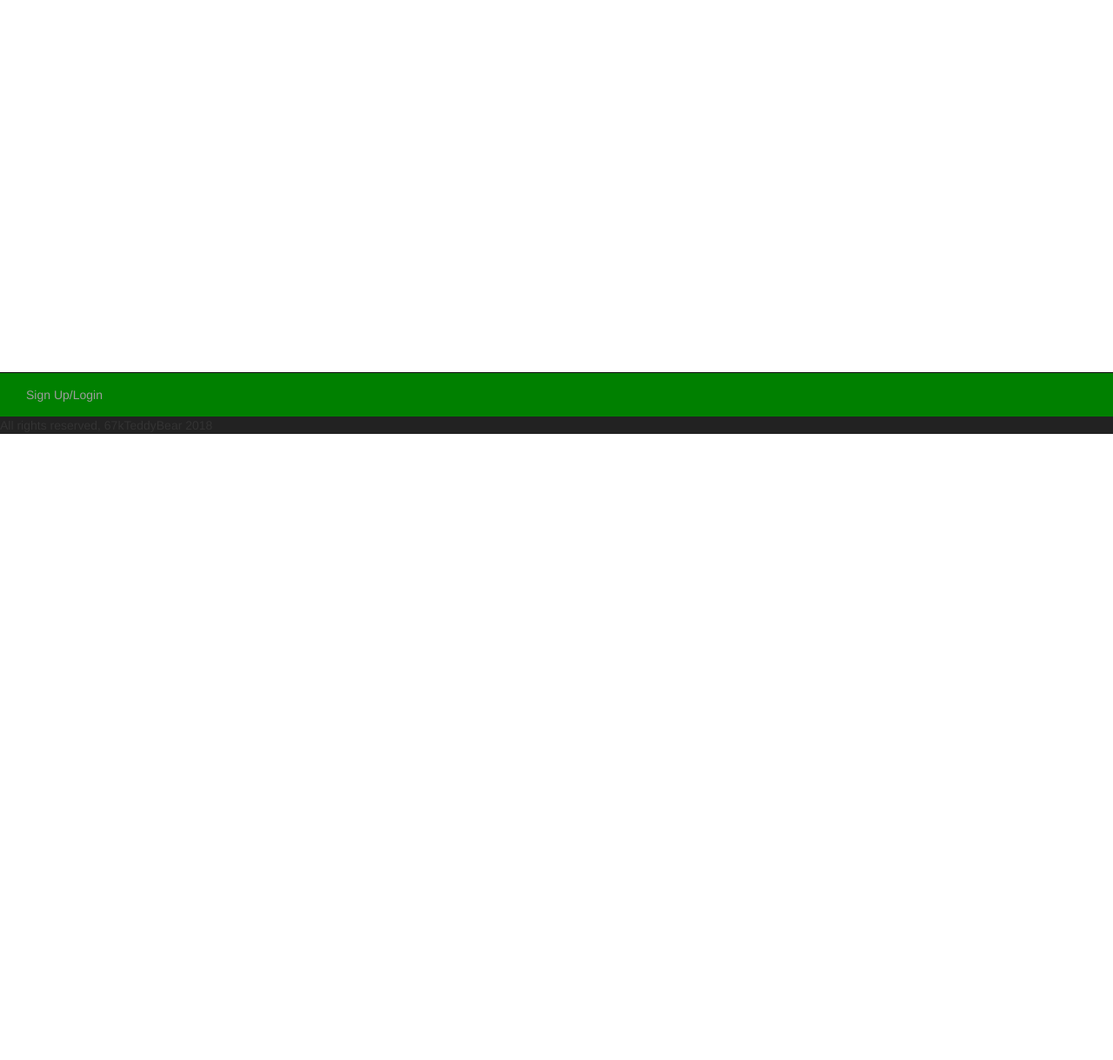
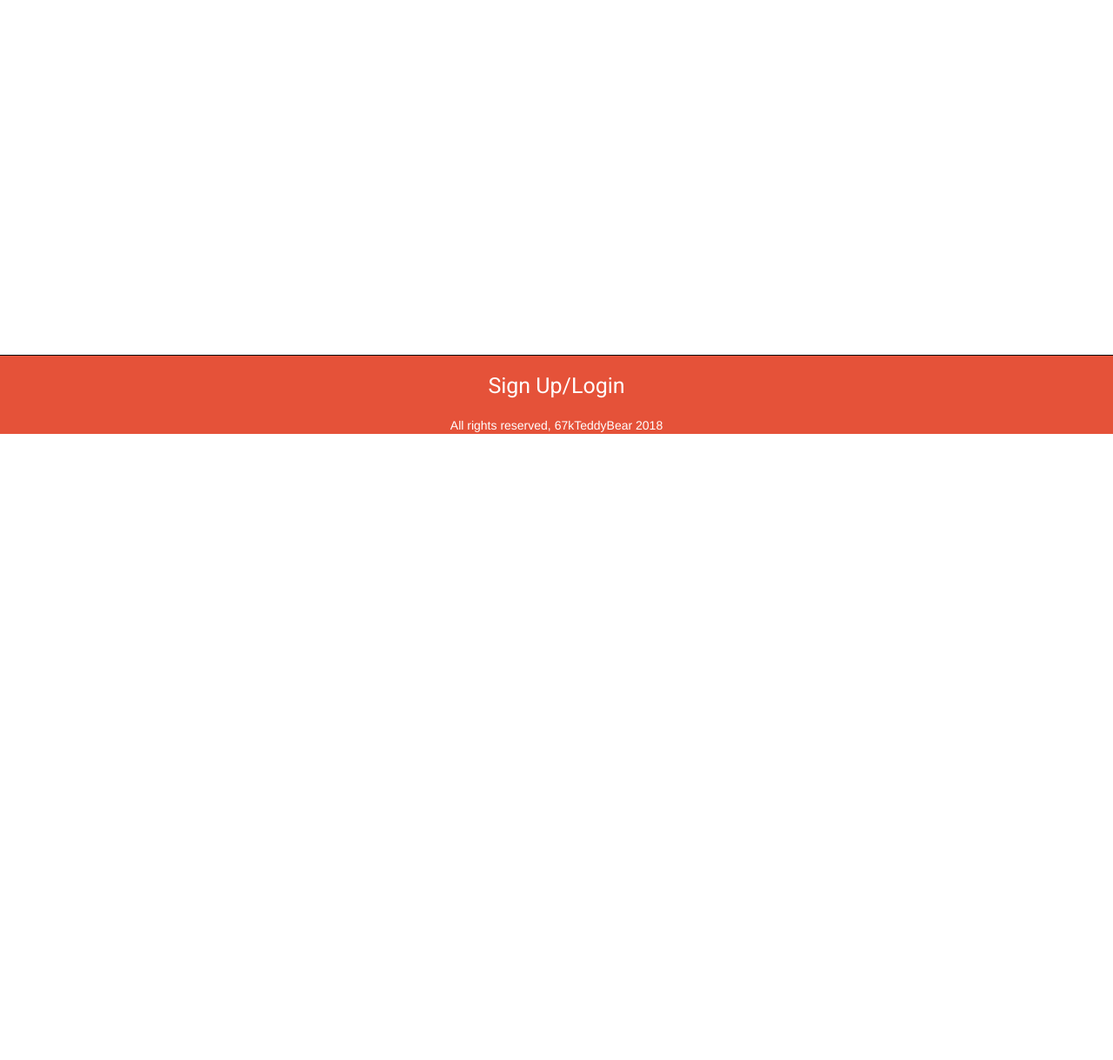
Before and after one commit to jorgeivvn/donation-manager-v2, a Django app: page / in a window 1280 px wide. Shown: the part 301-1520 px from the top of the page at 87% size. Run offline with Django 3.2, Linux system fonts and the light colour scheme; data that the repository does not hold is empty; some libraries are stand-ins or nearby versions.

Commit message:
styled homepage and added logo

```diff
--- a/donationManager/static/css/style.css
+++ b/donationManager/static/css/style.css
@@ -1,11 +1,39 @@
 body {
   height: 1500px;
 }
-
 header .container-fluid {
-  background-color: teal;
+  background-color: #E55239;
+  display: flex;
+  justify-content: space-between;
+  flex-wrap: wrap;
+  align-items: flex-end;
+}
+footer .container-fluid {
+  background-color: #E55239;
+  display: flex;
+  align-items: center;
+  flex-direction: column;
+  justify-content: center;
+}
+#navbar-brand {
+  font-family: 'Roboto', sans-serif;
+  font-size: 50px;
+  color: white !important;
+}
+.navbar-header {
+  justify-content: center;
+}
+#rightsReserved {
+  color: white;
 }
 
-footer .container-fluid {
-  background-color: green;
+ul.nav li a, ul.nav li a:visited {
+    color: white !important;
+    font-family: 'Roboto', sans-serif;
+    font-size: 25px;
+    margin: 10px 0px 10px 0px;
+    /* justify-content: flex-end; */
 }
+ul.nav li a:hover, ul.nav li a:active {
+    color: blue !important;
+}
--- a/main_app/templates/base.html
+++ b/main_app/templates/base.html
@@ -6,17 +6,18 @@
     <meta charset="utf-8">
     <meta name="viewport" content="width=device-width, initial-scale=1">
     <link rel="stylesheet" type="text/css" href="{% static 'css/style.css' %}" />
+    <link href="https://fonts.googleapis.com/css?family=Roboto" rel="stylesheet">
     <link rel="stylesheet" href="https://maxcdn.bootstrapcdn.com/bootstrap/3.3.7/css/bootstrap.min.css">
   </head>
-  <body>
+  <body class="appBody">
      <header>
        <nav class="navbar navbar-inverse navbar-fixed-top">
          <div class="container-fluid">
            <div class="navbar-header">
-             <a class="navbar-brand" href="/">67kTeddyBear</a>
+             <img src="https://i.imgur.com/yBBmODa.png" alt="logo">
+             <a id="navbar-brand" href="/">67kTeddyBear</a>
            </div>
            <ul class="nav navbar-nav">
-             <li class="active"><a href="#">Donate Now!</a></li>
              <li><a href="/about">About</a></li>
              <li><a href="/relief_efforts">Relief Efforts</a></li>
              <li><a href="#">Emergency Hotlines</a></li>
@@ -55,8 +56,8 @@
                  {% endif %}
              {% endif %}
            </ul>
+           <span id="rightsReserved">All rights reserved, 67kTeddyBear 2018</span>
          </div>
-         <span>All rights reserved, 67kTeddyBear 2018</span>
        </nav>
      </footer>
      <script src="https://ajax.googleapis.com/ajax/libs/jquery/3.3.1/jquery.min.js"></script>
```
